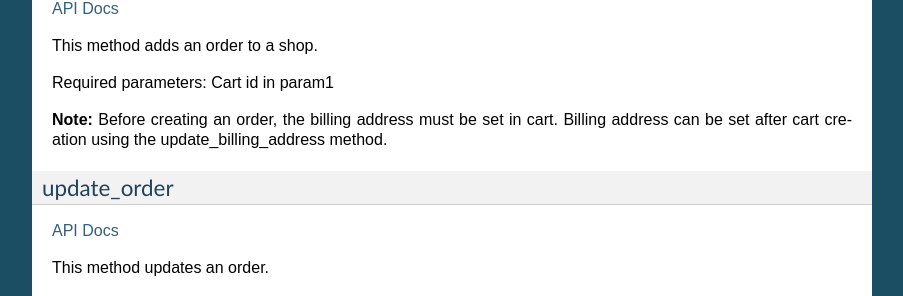
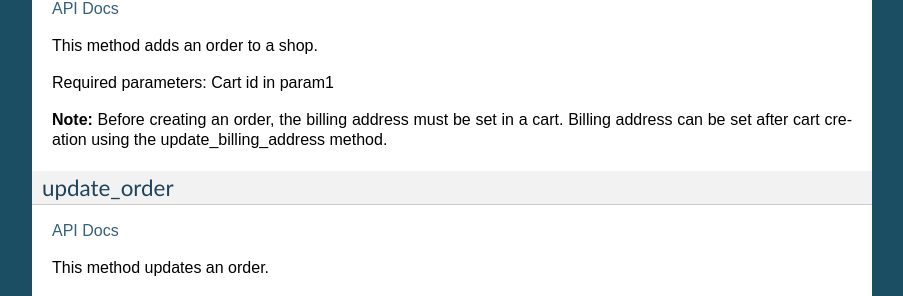
Before and after one commit to vilkasgroup/epages_client, a Sphinx documentation site: the page built from docs/methods.rst, in a window 1280 px wide and 900 px high, scrolled down 5064 px. Shown: the part 149-445 px from the top of the window, without its empty margins (198-1101 px from the left). Built offline with Sphinx 7.4.7, drawn with Linux system fonts in a browser that asks for light colours; pages that are not in the unit, such as notebooks, are missing from menus.

Commit message:
Fix a typo.

```diff
--- a/docs/methods.rst
+++ b/docs/methods.rst
@@ -287,7 +287,7 @@ This method adds an order to a shop.
 
 Required parameters: Cart id in param1
 
-**Note:** Before creating an order, the billing address must be set in cart. Billing address can
+**Note:** Before creating an order, the billing address must be set in a cart. Billing address can
 be set after cart creation using the update_billing_address method.
 
 update_order
```
